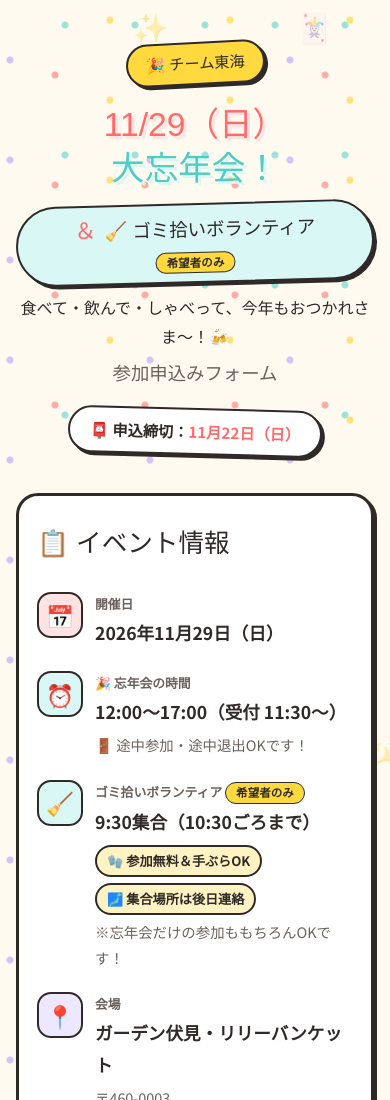
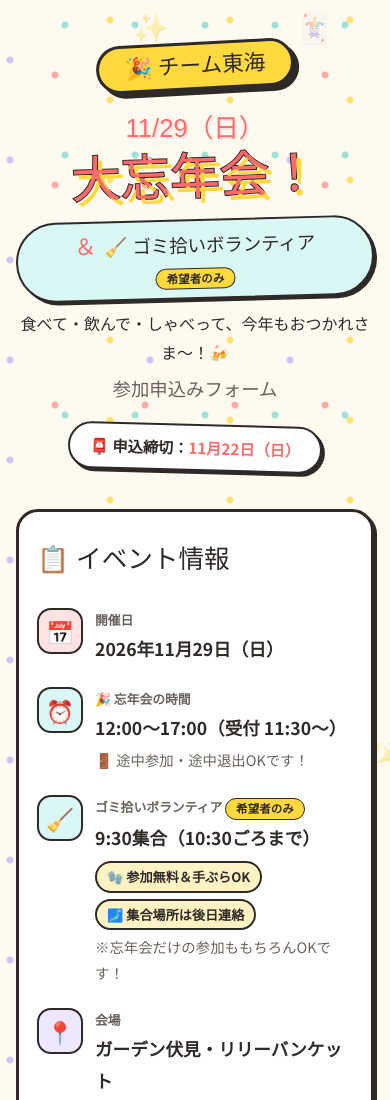
Before and after one commit to RustyNail-48-Git/teamtokai-yearendparty, a plain HTML site: page index.html in a window 390 px wide. Shown: the top 1100 px of the page. Drawn offline with Linux system fonts and the light colour scheme; a web font is replaced by a local one.

Commit message:
Enlarge team badge and emphasize main title
Co-Authored-By: Claude Opus 5.5 <noreply@anthropic.com>

```diff
--- a/style.css
+++ b/style.css
@@ -143,26 +143,36 @@ strong {
     border: var(--border-thin);
     box-shadow: var(--shadow-pop-sm);
     font-family: var(--font-hand);
-    font-size: 0.95rem;
-    padding: 6px 18px;
+    font-size: 1.6rem;
+    line-height: 1.4;
+    padding: 6px 26px;
     border-radius: 999px;
-    margin-bottom: 18px;
+    border-width: 3px;
+    box-shadow: var(--shadow-pop);
+    margin-bottom: 22px;
     transform: rotate(-3deg);
 }
 
 .hero-title {
     font-family: var(--font-hand);
     font-weight: 400;
-    font-size: 2.6rem;
+    font-size: 1.9rem;
     line-height: 1.3;
     color: var(--color-coral);
-    text-shadow: 3px 3px 0 var(--color-coral-light);
+    text-shadow: 2px 2px 0 var(--color-coral-light);
 }
 
+/* 主役の「大忘年会！」 */
 .hero-title .highlight {
     display: inline-block;
-    color: var(--color-teal);
-    text-shadow: 3px 3px 0 var(--color-teal-light);
+    margin-top: 4px;
+    font-size: 3.8rem;
+    line-height: 1.15;
+    color: var(--color-coral);
+    -webkit-text-stroke: 2px var(--color-ink);
+    paint-order: stroke fill;
+    text-shadow: 5px 5px 0 var(--color-yellow);
+    transform: rotate(-2deg);
 }
 
 /* ＆ゴミ拾いボランティア（希望者のみ） */
@@ -1094,7 +1104,15 @@ textarea.form-control {
     }
 
     .hero-title {
-        font-size: 2.1rem;
+        font-size: 1.6rem;
+    }
+
+    .hero-title .highlight {
+        font-size: 3.1rem;
+    }
+
+    .hero-badge {
+        font-size: 1.35rem;
     }
 
     .info-item {
```
